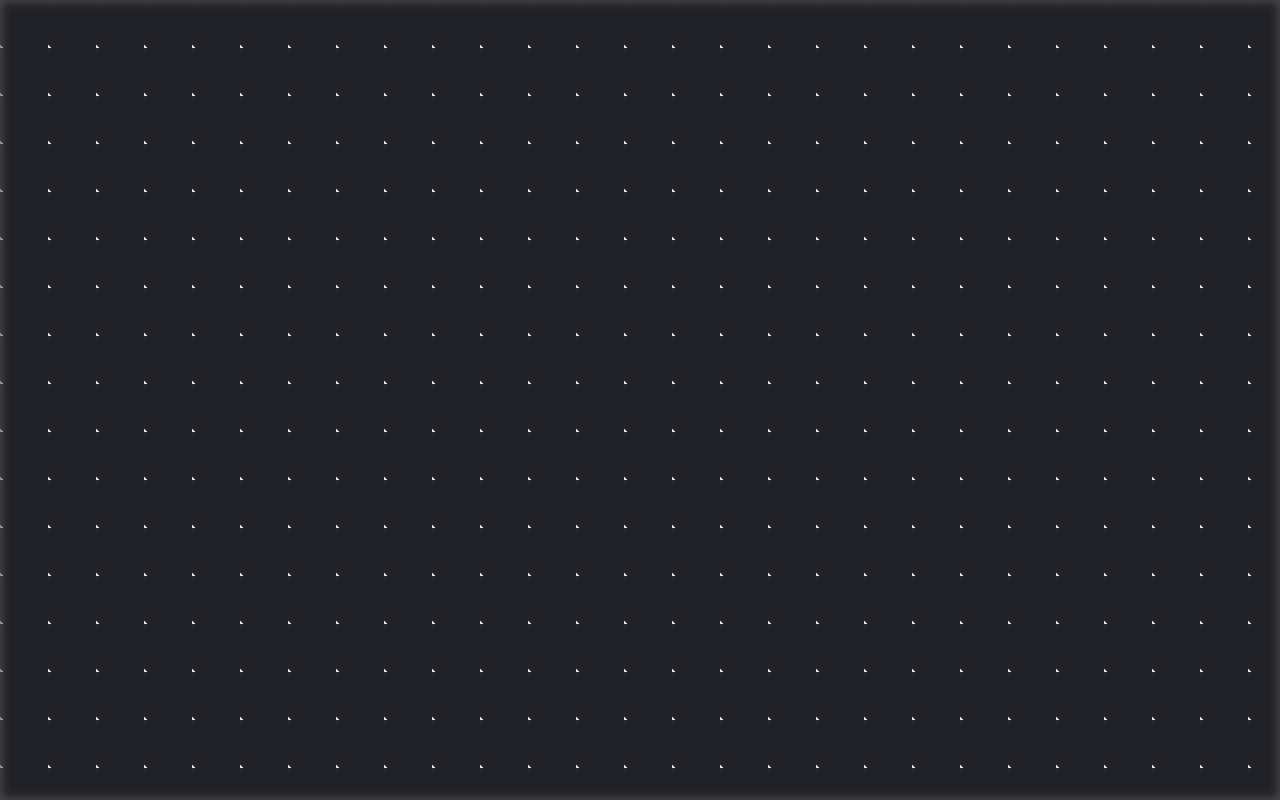
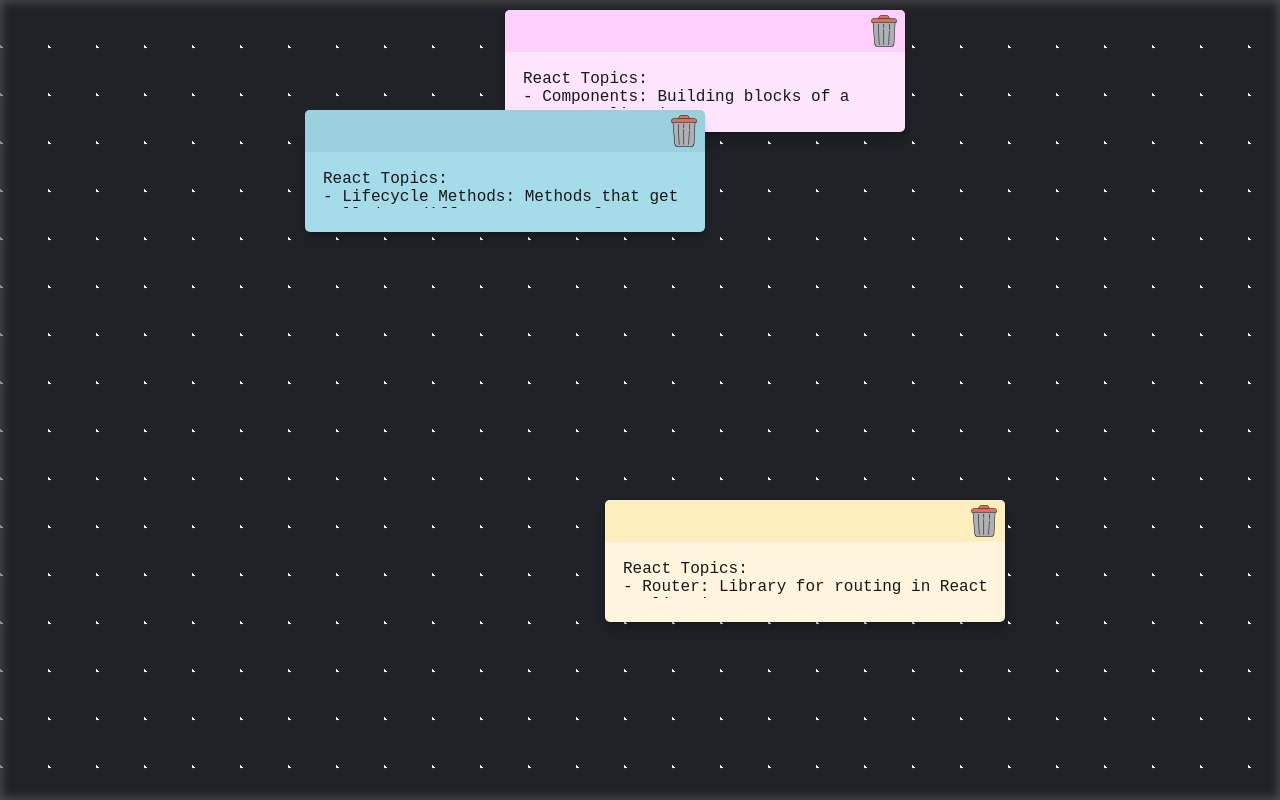
Before and after one commit to AliRamazanYildirim/sticky-notes-app, a React (Vite) app: page / in a window 1280 px wide. Built offline with nearby package versions, Linux system fonts and the light colour scheme.

Commit message:
Füge NoteCard-Komponente hinzu und implementiere Styling sowie Positionierung

```diff
--- a/src/components/NoteCard.jsx
+++ b/src/components/NoteCard.jsx
@@ -1,12 +1,28 @@
+import Trash from "../icons/Trash";
+
 const NoteCard = ({ note }) => {
-  let body;
-  try {
-    body = JSON.parse(note.body);
-  } catch {
-    body = note.body; // JSON değilse, olduğu gibi kullan
-  }
+  const body = JSON.parse(note.body);
+  const position = JSON.parse(note.position);
+  const colors = JSON.parse(note.colors);
 
-  return <div>{body}</div>;
+  return (
+    <>
+      <div className="card" style={{ backgroundColor: colors.colorBody, left:`${position.x}px`, top:`${position.y}px` }}>
+        <div
+          className="card-header"
+          style={{ backgroundColor: colors.colorHeader }}
+        >
+          <Trash />
+        </div>
+        <div className="card-body">
+          <textarea
+            style={{ color: colors.colorText }}
+            defaultValue={body}
+          ></textarea>
+        </div>
+      </div>
+    </>
+  );
 };
 
 export default NoteCard;
--- /dev/null
+++ b/src/icons/Trash.jsx
@@ -0,0 +1,50 @@
+const Trash = () => {
+  return (
+    <svg
+    height="32px"
+    width="32px"
+    version="1.1"
+    id="Layer_1"
+    xmlns="http://www.w3.org/2000/svg"
+    xmlnsXlink="http://www.w3.org/1999/xlink"
+    viewBox="0 0 508.4 508.4"
+    xmlSpace="preserve"
+    fill="#000000"
+  >
+    <g id="SVGRepo_bgCarrier" strokeWidth="0"></g>
+    <g id="SVGRepo_tracerCarrier" strokeLinecap="round" strokeLinejoin="round"></g>
+    <g id="SVGRepo_iconCarrier">
+      <path
+        style={{ fill: "#AEB1B4" }}
+        d="M108.8,453.2c2,25.6,24.8,47.2,49.6,47.2h204c24.8,0,47.6-21.6,49.2-47.2l16.8-336.8H80.8 L108.8,453.2z"
+      ></path>
+      <path
+        style={{ fill: "#E36D60" }}
+        d="M447.2,112.4c0-6,0-14.4,0-26c0-15.2-12.4-26-29.2-26H90c-15.6,0-31.2,10-31.2,26v26H447.2z"
+      ></path>
+      <path
+        style={{ fill: "#CCCCCC" }}
+        d="M54.4,114.4c0,1.2,0,2,0,2h2C55.2,116.4,54.4,115.6,54.4,114.4z"
+      ></path>
+      <path
+        style={{ fill: "#E36D60" }}
+        d="M175.2,42.8l-3.6,15.6h165.2l-3.6-15.6c-4.8-20-25.6-36.4-46.8-36.4h-64 C200.8,6.4,180,22.8,175.2,42.8z"
+      ></path>
+      <polygon
+        style={{ fill: "#CCCCCC" }}
+        points="340.8,56.4 175.2,56.4 175.2,56.4 341.2,57.2 341.2,57.2 "
+      ></polygon>
+      <path d="M362.4,508.4h-204c-28,0-53.2-24.4-55.6-53.6L75.2,119.2c0-2.4,1.6-4,3.6-4.4c2.4,0,4,1.6,4.4,3.6L110.8,454 c2,25.2,23.6,46,47.6,46h204c24,0,45.6-21.2,47.2-46l16.8-337.2c0-2.4,2-4,4-3.6c2.4,0,4,2,3.6,4l-16.8,337.6 C415.6,484,390.4,508.4,362.4,508.4z"></path>
+      <path d="M450,120H58c-2.4,0-4-1.6-4-4V86c0-19.6,20-30,39.2-30h328c20.4,0,33.2,11.6,33.2,30v30C454,118,452.4,120,450,120z M62,112 h384V86c0-14-9.2-22-25.2-22h-328c-15.2,0-31.2,7.6-31.2,22v26H62z"></path>
+      <path d="M338.8,60.8c-2,0-3.6-1.2-4-3.2l-4-16c-4.4-19.2-24-34-45.2-34h-64c-20.8,0-40.8,14.8-45.2,34l-4,15.2 c-0.4,2-2.8,3.6-4.8,2.8c-2-0.4-3.6-2.8-2.8-4.8l4-14.8c5.2-22.4,28.4-40,52.8-40h64c24.4,0,47.6,17.6,52.8,40l4,16 c0.4,2-0.8,4.4-2.8,4.8C339.6,60.8,339.2,60.8,338.8,60.8z"></path>
+      <path d="M250.8,472c-2.4,0-4-1.6-4-4V232c0-2.4,1.6-4,4-4s4,1.6,4,4v236C254.8,470,253.2,472,250.8,472z"></path>
+      <path d="M250.8,208c-2.4,0-4-1.6-4-4v-56c0-2.4,1.6-4,4-4s4,1.6,4,4v56C254.8,206,253.2,208,250.8,208z"></path>
+      <path d="M177.6,472c-2,0-4-1.6-4-4l-12-320c0-2.4,1.6-4,4-4s4,1.6,4,4l12,320C182,470,180,472,177.6,472C178,472,178,472,177.6,472z "></path>
+      <path d="M329.6,472C329.2,472,329.2,472,329.6,472c-2.4,0-4-2-4-4l8-212c0-2.4,2-4,4-4c2.4,0,4,2,4,4l-8,212 C333.2,470.4,331.6,472,329.6,472z"></path>
+      <path d="M338.8,232.4L338.8,232.4c-2.4,0-4-2-4-4l3.2-80.8c0-2.4,2-4,4-4c2.4,0,4,2,4,4l-3.2,80.8 C342.8,230.8,340.8,232.4,338.8,232.4z"></path>
+    </g>
+  </svg>
+  );
+};
+
+export default Trash;
--- a/src/index.css
+++ b/src/index.css
@@ -46,6 +46,45 @@ body {
   box-shadow: inset 0 0 10px 2px var(--secondary-accent);
 }
 
+.card {
+  width: 400px;
+  border-radius: 5px;
+  cursor: pointer;
+  box-shadow: 0 1px 1px hsl(0deg 0% 0% / 0.075), 0 2px 2px hsl(0deg 0% 0% /
+                  0.075), 0 4px 4px hsl(0deg 0% 0% / 0.075), 0 8px 8px hsl(0deg
+                  0% 0% / 0.075), 0 16px 16px hsl(0deg 0% 0% / 0.075);
+  position: absolute;
+}
+
+.card-header {
+  border-radius: 5px 5px 0 0;
+  display: flex;
+  justify-content: flex-end;
+  align-items: center;
+  padding: 5px;
+}
+
+.card-body {
+  padding: 1em;
+  border-radius: 0 0 5px 5px;
+}
+
+.card-body textarea {
+  background-color: inherit;
+  border: none;
+  width: 100%;
+  height: 100%;
+  resize: none;
+  font-size: 16px;
+}
+
+textarea:focus {
+  background-color: inherit;
+  outline: none;
+  width: 100%;
+  height: 100%;
+}
+
 @keyframes gradient-shift {
   0% {
     background-position: 0% 50%;
--- a/src/pages/NotesPage.jsx
+++ b/src/pages/NotesPage.jsx
@@ -1,8 +1,7 @@
-import useNotesStore from "../store/useNotesStore";
 import NoteCard from "../components/NoteCard";
+import {fakeData as notes} from "../assets/fakeData";
 
 const NotesPage = () => {
-    const notes = useNotesStore((state) => state.notes); //Zustand'dan notes al
 
     return (
         <div>
```
